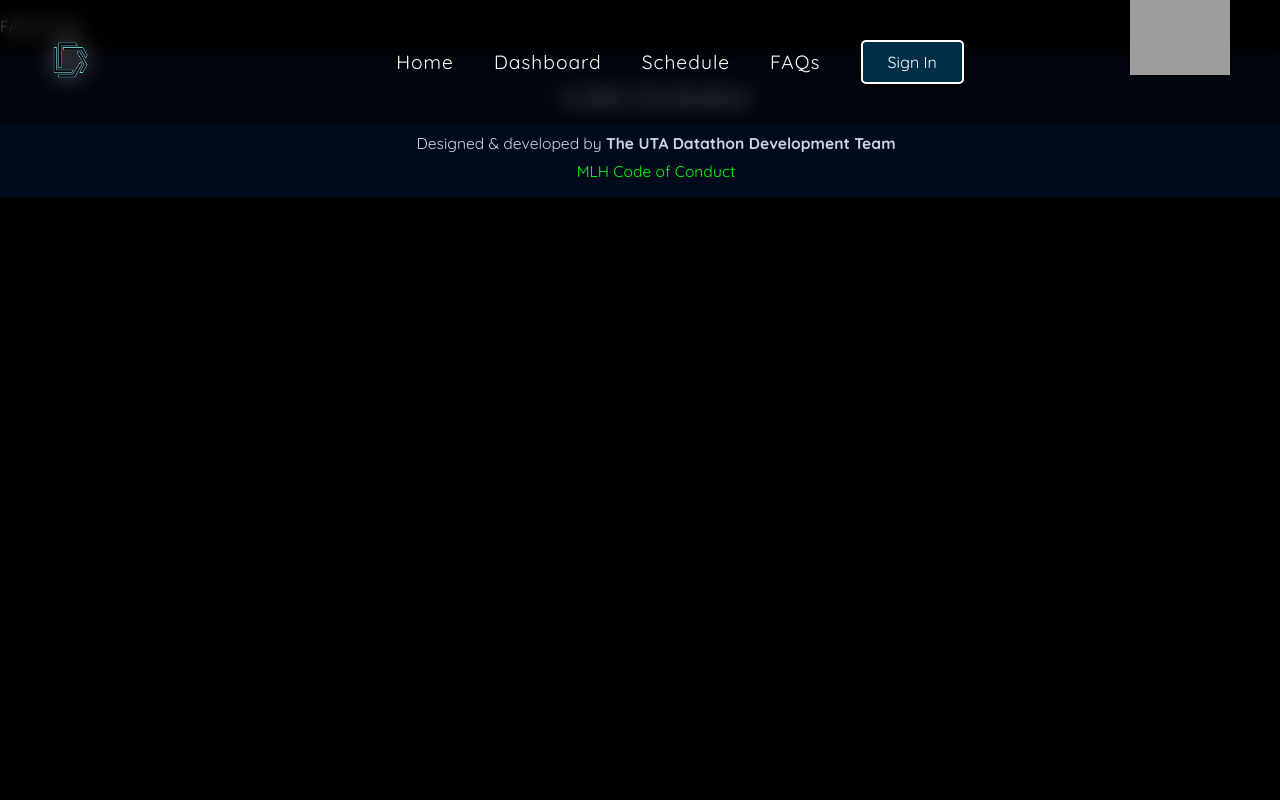
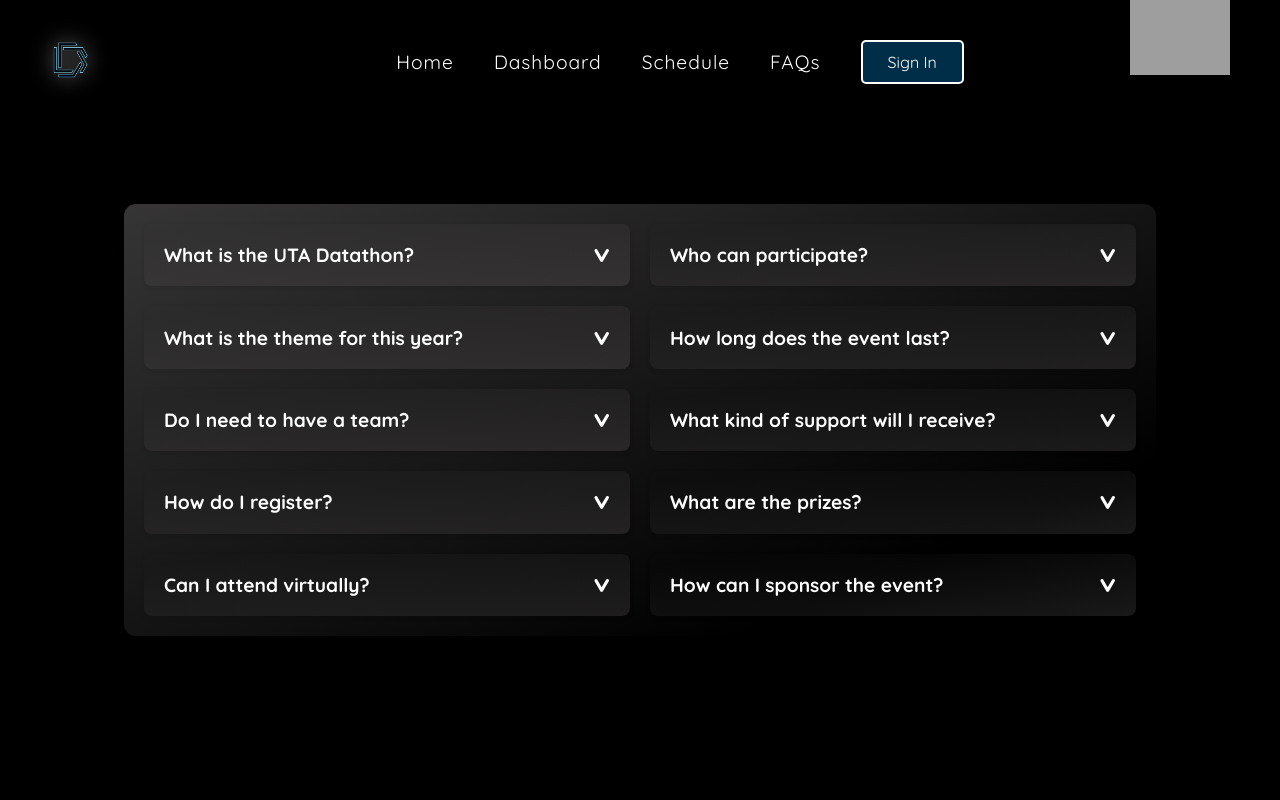
Before and after one commit to utadatathon/utadatathon2025_website, a Next.js app: page /faqs in a window 1280 px wide. Shown: the top 800 px of the page. Built offline with nearby package versions, Linux system fonts and the light colour scheme; no server answers; grey boxes are pictures that could not be loaded.

Commit message:
faq section update

```diff
--- a/src/app/components/FAQsSection.tsx
+++ b/src/app/components/FAQsSection.tsx
@@ -1,3 +1,4 @@
+"use client";
 import React, { useState } from "react";
 
 export default function FAQsSection() {
@@ -29,7 +30,7 @@ export default function FAQsSection() {
       id:5,
       question: "Do I need to have a team?",
       answer:
-        "No, you can participate individually or form a team of 4 during the event.",
+        "Yes, you need to have a team of 2-4 members.",
     },
     {
       id:6,
--- /dev/null
+++ b/src/app/faqs/faqs.css
@@ -0,0 +1,9 @@
+.container {
+    display: flex;
+    flex-direction: column;
+    align-items: center;
+    justify-content: center;
+    min-height: 100vh;
+    padding: 20px;
+    background-color: black;
+  }
--- a/src/app/faqs/page.tsx
+++ b/src/app/faqs/page.tsx
@@ -1,7 +1,10 @@
+import FAQsSection from "../components/FAQsSection";
+import './faqs.css';
+
 export default function FAQsPage() {
-	return (
-		<div className="grow">
-			<p>FAQs Page</p>
-		</div>
-	);
+    return (
+        <div className="container">
+            <FAQsSection />
+        </div>
+    );
 }
--- a/src/app/page.tsx
+++ b/src/app/page.tsx
@@ -4,7 +4,7 @@ import Header from "./components/Header";
 import CountdownTimer from "./components/CountdownTimer";
 import GhostTrail from "./components/GhostTrail";
 import DetailsSection from "./components/DetailsSection";
-import FAQsSection from "./components/FAQsSection";
+// import FAQsSection from "./components/FAQsSection";
 import MeetTheTeamSection from "./components/MeetTheTeamSection";
 import SponsorsSection from "./components/SponsorsSection";
 import Link from 'next/link';
@@ -177,8 +177,8 @@ export default function Home() {
         <h2>Details</h2>
         <DetailsSection />
 
-        <h2>Frequently Asked Questions</h2>
-        <FAQsSection />
+        {/* <h2>Frequently Asked Questions</h2>
+        <FAQsSection /> */}
         <h2>Meet the Team</h2>
         <MeetTheTeamSection />
         <h2>Sponsors</h2>
```
